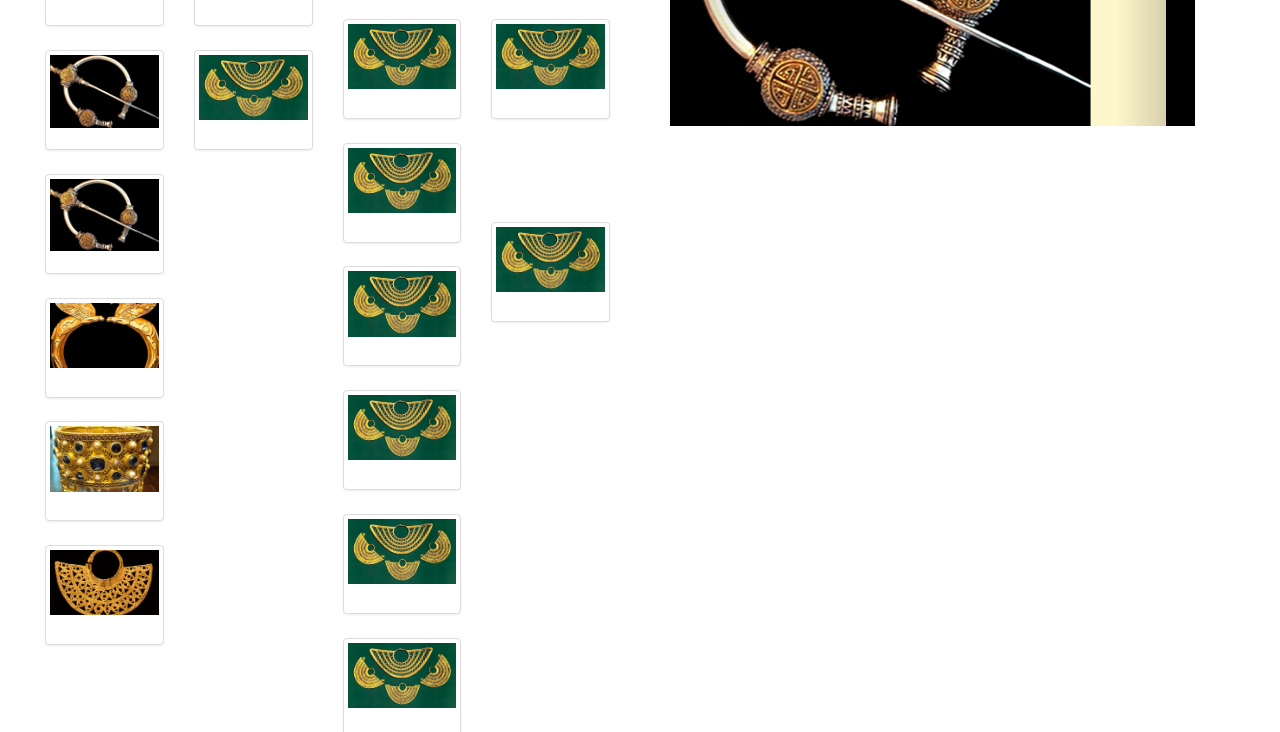
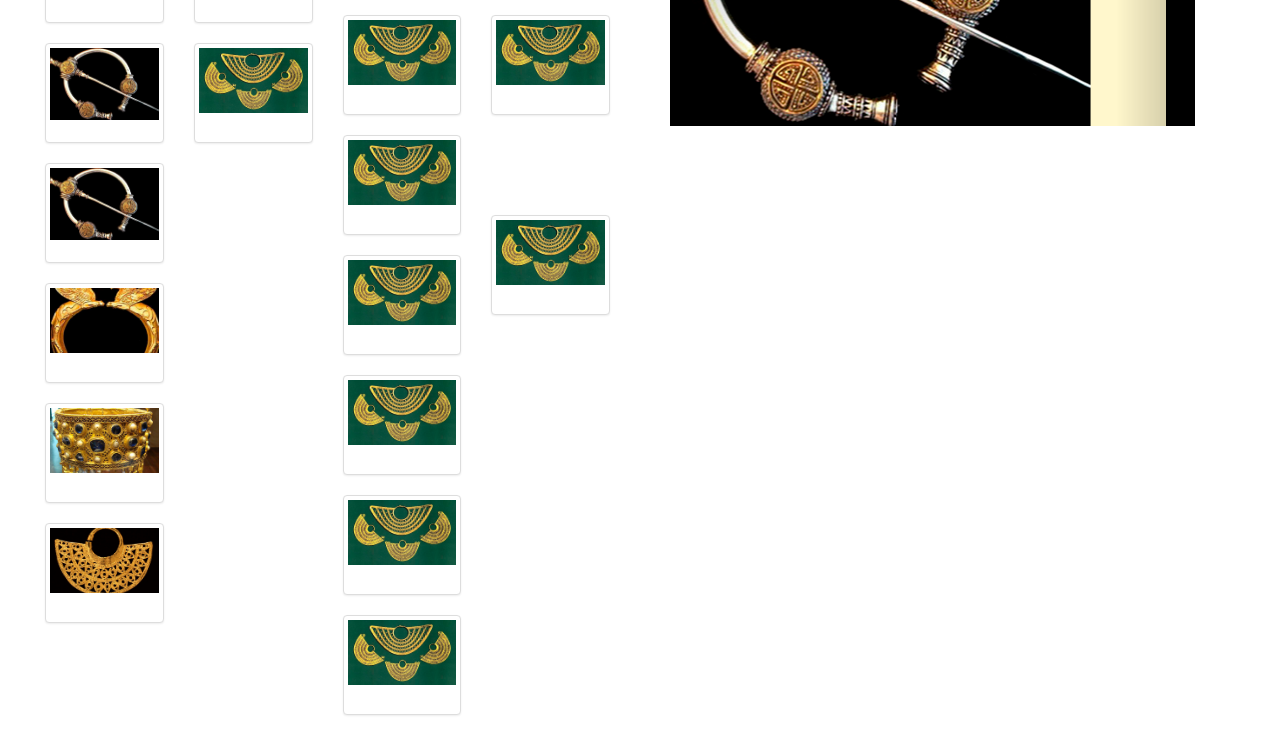
Before and after one commit to robertxs/robertxs.github.io, a plain HTML site: page Downloads/Website/productos.html in a window 1280 px wide. Shown: the part 311-1043 px from the top of the page. Drawn offline with nearby package versions, Linux system fonts and the light colour scheme.

Commit message:
prueba productos

```diff
--- a/Downloads/Website/estiloEco.css
+++ b/Downloads/Website/estiloEco.css
@@ -144,7 +144,7 @@ ul>li>a:hover {
 .thumbnail {
     padding: 0;
     height:100px;
-    margin-top: 20%;
+    margin-top: 20px;
 }
 
 .col-sm-3 {
```
